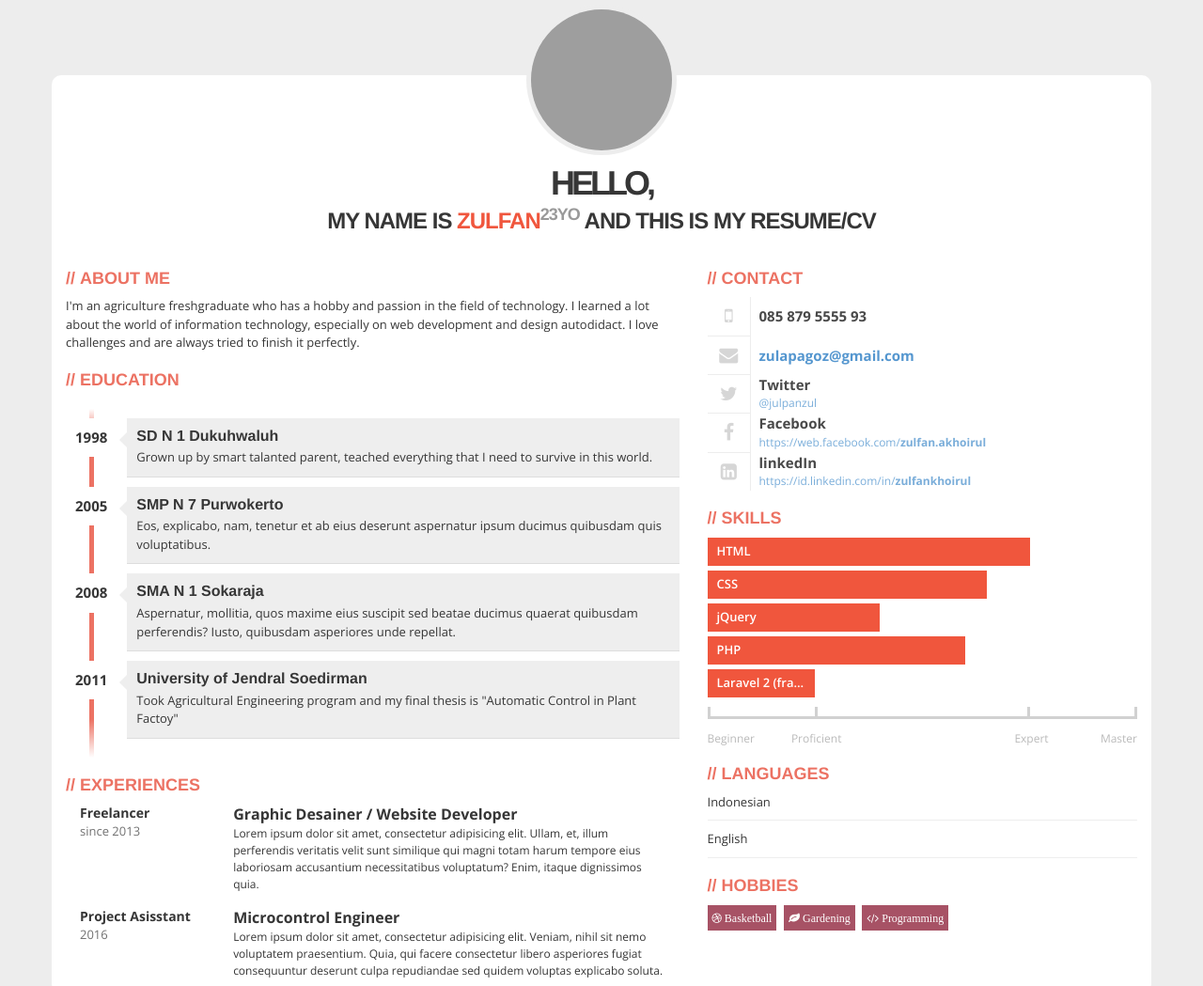
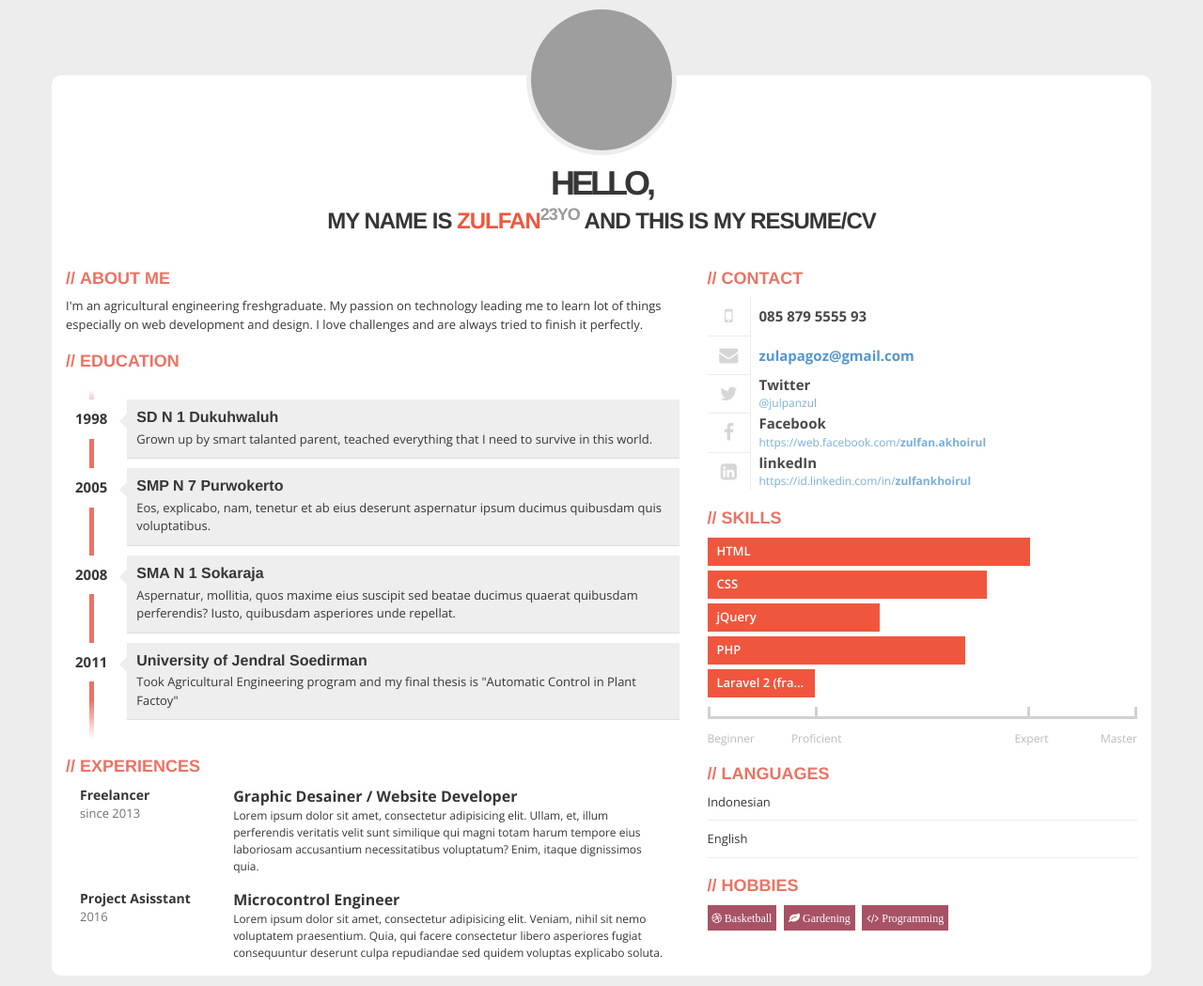
Before and after one commit to julpanzul/julpanzul.github.io, a plain HTML site: page index.html in a window 1280 px wide. Shown: the top 1049 px of the page at 94% size. Drawn offline with nearby package versions, Linux system fonts and the light colour scheme; grey boxes are pictures that could not be loaded.

Commit message:
Update index.html

```diff
--- a/index.html
+++ b/index.html
@@ -42,7 +42,7 @@
           <!-- ABOUT ME -->
           <div class="box">
             <h2>About Me</h2>
-            <p>I'm an agriculture freshgraduate who has a hobby and passion in the field of technology. I learned a lot about the world of information technology, especially on web development and design autodidact. I love challenges and are always tried to finish it perfectly.</p>
+            <p>I'm an agricultural engineering freshgraduate. My passion on technology leading me to learn lot of things especially on web development and design. I love challenges and are always tried to finish it perfectly.</p>
           </div>
           <!-- EDUCATION -->
           <div class="box">
```
